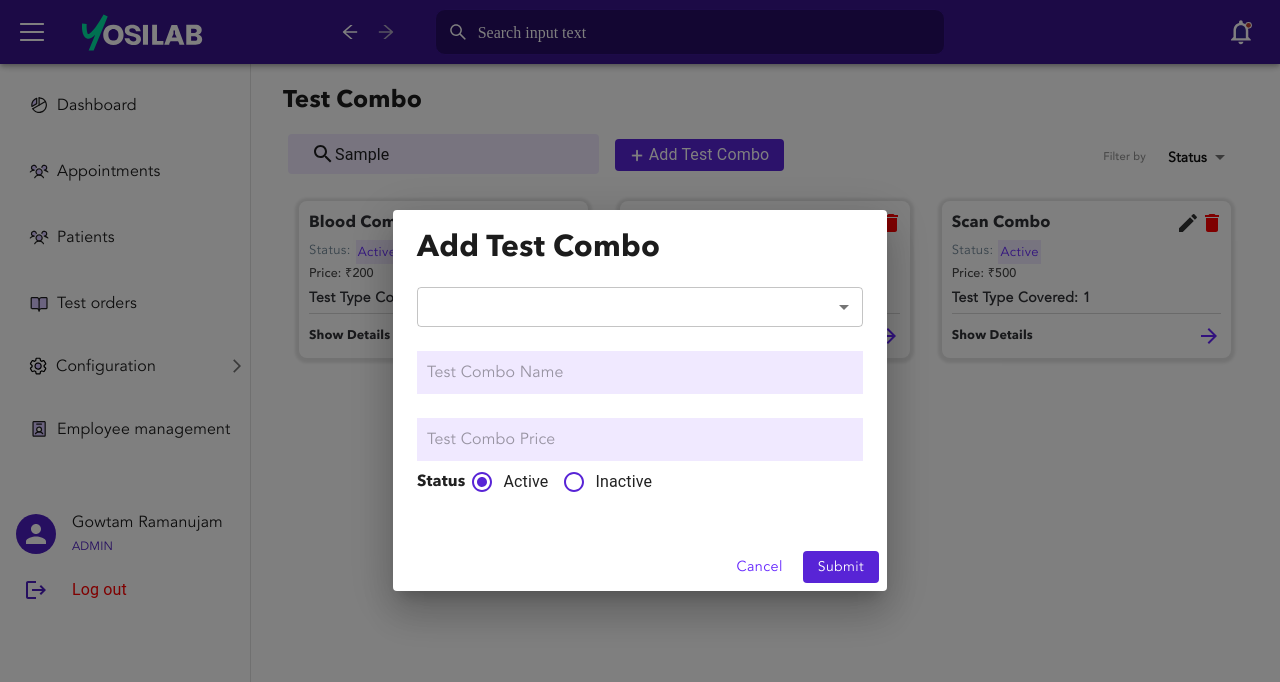
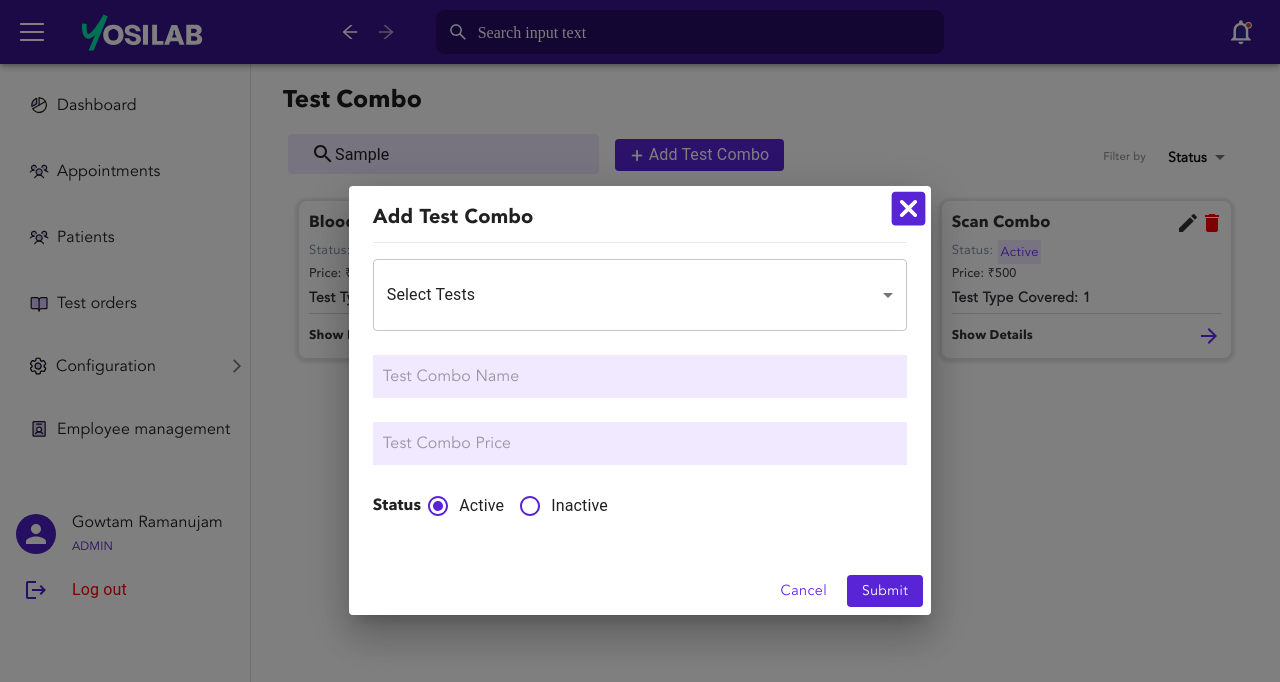
Before and after one commit to balasabi/yosi, a Next.js app: page /configure/test-combo in a window 1280 px wide. Both pictures are taken after typing "Sample" into the empty fields and a click on the button "Add Test Combo". Shown: the top 682 px of the page. Built offline with nearby package versions, Linux system fonts and the light colour scheme.

Commit message:
Code Added

```diff
--- a/src/screens/Configure/TestCombo.js
+++ b/src/screens/Configure/TestCombo.js
@@ -17,6 +17,7 @@ import _ from 'underscore';
 import InputBase from "@mui/material/InputBase";
 import { createTestComboAction, updateTestComboAction, removeItemFromTestComboAction } from "../../store/actions/testComboAction";
 import { useRouter } from 'next/router';
+import DisabledByDefaultRoundedIcon from '@mui/icons-material/DisabledByDefaultRounded';
 
 const CustomInput = styled(InputBase)(({ theme }) => ({
     "label + &": {
@@ -100,7 +101,12 @@ function TestCombo(props) {
 
 
     const dialogAction = () => {
-        setState({ ...state, dialogOpen: !state.dialogOpen, mode: "ADD" })
+        setState({
+            ...state, dialogOpen: !state.dialogOpen, mode: "ADD", id: "",
+            testComboName: "",
+            price: "",
+            selectedTestType: []
+        })
     };
 
 
@@ -114,19 +120,19 @@ function TestCombo(props) {
             data.id = testCombo.length + 1
             data.status = "Active"
             dispatch(createTestComboAction(data, state, setState))
-            setState({ ...state, dialogOpen: false, price: "", testComboName: "", id: "", selectedTestType: [],status:"" })
+            setState({ ...state, dialogOpen: false, price: "", testComboName: "", id: "", selectedTestType: [], status: "" })
         }
         else {
             data.status = state.status
             data.id = state.id
             dispatch(updateTestComboAction(data, state, setState))
-            setState({ ...state, dialogOpen: false, price: "", testComboName: "", id: "", selectedTestType: [] ,status:""})
+            setState({ ...state, dialogOpen: false, price: "", testComboName: "", id: "", selectedTestType: [], status: "" })
         }
     }
 
     const editAction = (value) => {
         let selectedTypeType = value.testComboTestTypes
-        setState({ ...state, dialogOpen: !state.dialogOpen, id: value.id, testComboName: value.testComboName, price: value.price, selectedTestType: selectedTypeType, mode: "EDIT" ,status:value.status})
+        setState({ ...state, dialogOpen: !state.dialogOpen, id: value.id, testComboName: value.testComboName, price: value.price, selectedTestType: selectedTypeType, mode: "EDIT", status: value.status })
     }
 
     const deleteAction = (value) => {
@@ -144,6 +150,10 @@ function TestCombo(props) {
 
     const handleView = (param) => {
         router.push({ pathname: '/configure/view-test-combo', query: "testComboId=" + param })
+    };
+
+    const handleCloseTestCombo = () => {
+        setState({ ...state, dialogOpen: false })
     };
 
 
@@ -209,7 +219,7 @@ function TestCombo(props) {
                                                             </Grid>
                                                             <Grid item xs={2} style={{ display: "flex", justifyContent: "space-between" }}>
                                                                 <EditIcon onClick={() => editAction(item)} />
-                                                                <DeleteIcon  style={{ color: "red" }} onClick={() => deleteAction(item)} />
+                                                                <DeleteIcon style={{ color: "red" }} onClick={() => deleteAction(item)} />
                                                             </Grid>
                                                         </Grid>
                                                     </Grid>
@@ -234,7 +244,7 @@ function TestCombo(props) {
                                                         <Typography ></Typography>
                                                     </Grid>
                                                     <Grid item xs={12} style={{ borderBottom: "0.5px solid rgba(0, 0, 0, 0.16)" }} />
-                                                    <Grid item xs={12} style={{ display: "flex", flexDirection: "row", justifyContent: "space-between", alignItems: "center", marginTop: "10px", cursor: "pointer" }}  onClick={() => handleView(item.id)}>
+                                                    <Grid item xs={12} style={{ display: "flex", flexDirection: "row", justifyContent: "space-between", alignItems: "center", marginTop: "10px", cursor: "pointer" }} onClick={() => handleView(item.id)}>
                                                         <Typography className='miniHeading'>Show Details</Typography>
                                                         <ArrowForwardIcon style={{ color: "#6425FE" }} />
                                                     </Grid>
@@ -254,10 +264,14 @@ function TestCombo(props) {
                 <Dialog
                     open={state.dialogOpen}
                     onClose={() => dialogAction()}>
+                      <Grid container>
+                        <Grid item xs={12} style={{ display: "flex", justifyContent: "flex-end" }}>
+                            <DisabledByDefaultRoundedIcon style={{ color: "#5824D6", fontSize: "45px", position: "absolute", cursor: "pointer" }} onClick={() => handleCloseTestCombo()} />
+                        </Grid>
+                    </Grid>
                     <DialogTitle>
-                        <Typography className='header'>
-                            Add Test Combo
-                        </Typography>
+                        <Typography style={{ fontSize: "20px", paddingBottom: '10px', fontWeight: "bold", fontFamily: 'Avenir-Black' }}> {state.mode ==="ADD" ? "Add Test Combo":"Edit Test Combo"}</Typography>
+                        <div style={{ background: '#E8E8E8', height: 1 }}></div>
                     </DialogTitle>
                  <DialogContent>
                         <Grid container rowGap={3}>
@@ -266,13 +280,19 @@ function TestCombo(props) {
                                     <Grid item xs={12}>
                                         <Select
                                             labelId="mutiple-select-label"
+                                            displayEmpty
                                             multiple
                                             fullWidth
-
                                             size='small'
                                             value={state.selectedTestType !== undefined && state.selectedTestType}
                                             onChange={(e) => handleChange(e)}
-                                            renderValue={(selected) =>    selected.join(", ")}
+                                            renderValue={(selected) => {
+                                                if (selected.length === 0) {
+                                                    return <p>Select Tests </p>;
+                                                }
+                                                return selected.join(', ');
+                                            }}
+                                            inputProps={{ 'aria-label': 'Without label' }}
                                             MenuProps={MenuProps}>
                                             {test_type.map((option) => (
                                                 <MenuItem key={option.name} value={option.name}>
@@ -296,7 +316,7 @@ function TestCombo(props) {
                                     onChange={(e) => setState({ ...state, price: e.target.value })} />
                             </Grid>
                         </Grid>
-                        <Grid item xs={12}  style={{ display: "flex", flexDirection:"row", alignItems: "center" , marginTop:0}}>
+                        <Grid item xs={12} style={{ display: "flex", flexDirection: "row", alignItems: "center", marginTop: 20 }}>
                             <Typography style={{ fontFamily: 'Avenir-Bold', paddingRight: "7px" }}>Status</Typography>
                             <RadioGroup defaultValue={state.mode === "ADD" ? "Active" : state.status} row onChange={(event) => setState({ ...state, status: event.target.value })}>
                                 <FormControlLabel value="Active" control={<Radio sx={{ color: '#5824D6', '&.Mui-checked': { color: '#5824D6' } }} />} label="Active" />
```
Lines whose indentation alone changed are shown as unchanged.
